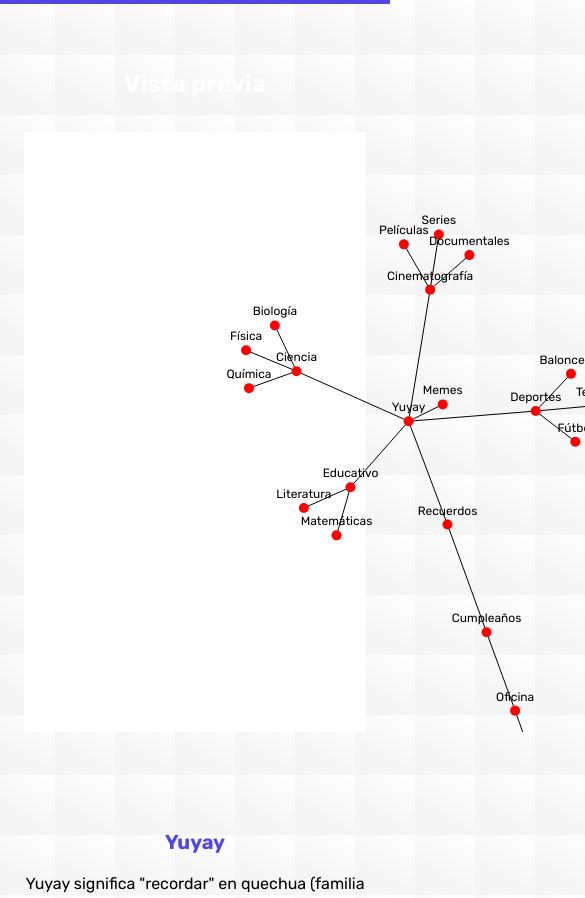
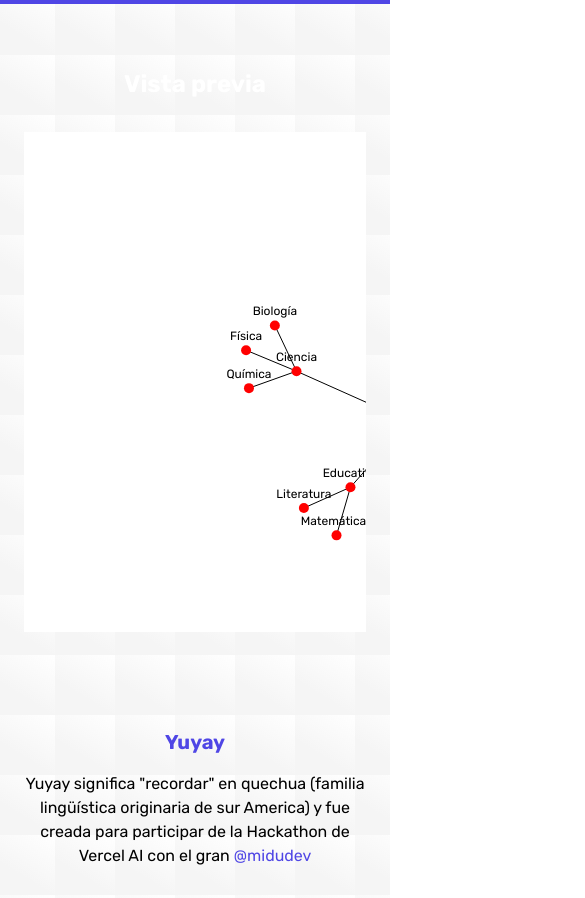
Before and after one commit to AleArevalo/Yuyay, a Next.js app: page / in a window 390 px wide. Shown: the part 2220-3118 px from the top of the page, 585 px wide, since content can reach past the window. Built offline with nearby package versions, Linux system fonts and the light colour scheme.

Commit message:
feat: Update MindMap component to use responsive SVG size

```diff
--- a/src/app/ui/mindmap.tsx
+++ b/src/app/ui/mindmap.tsx
@@ -1,6 +1,7 @@
 'use client'
 
 import { useRef, useEffect, FC, useState } from 'react'
+
 import * as d3 from 'd3'
 
 interface Node {
@@ -106,7 +107,7 @@ const MindMap: FC<MindMapProps> = ({ nodes, links }) => {
 
     return (
         <div>
-            <svg ref={svgRef} width="800" height="600"></svg>
+            <svg ref={svgRef} className="w-full h-auto min-h-[500px]"></svg>
             {selectedNode && (
                 <div className="text-black">
                     <h2>{selectedNode.id}</h2>
```
